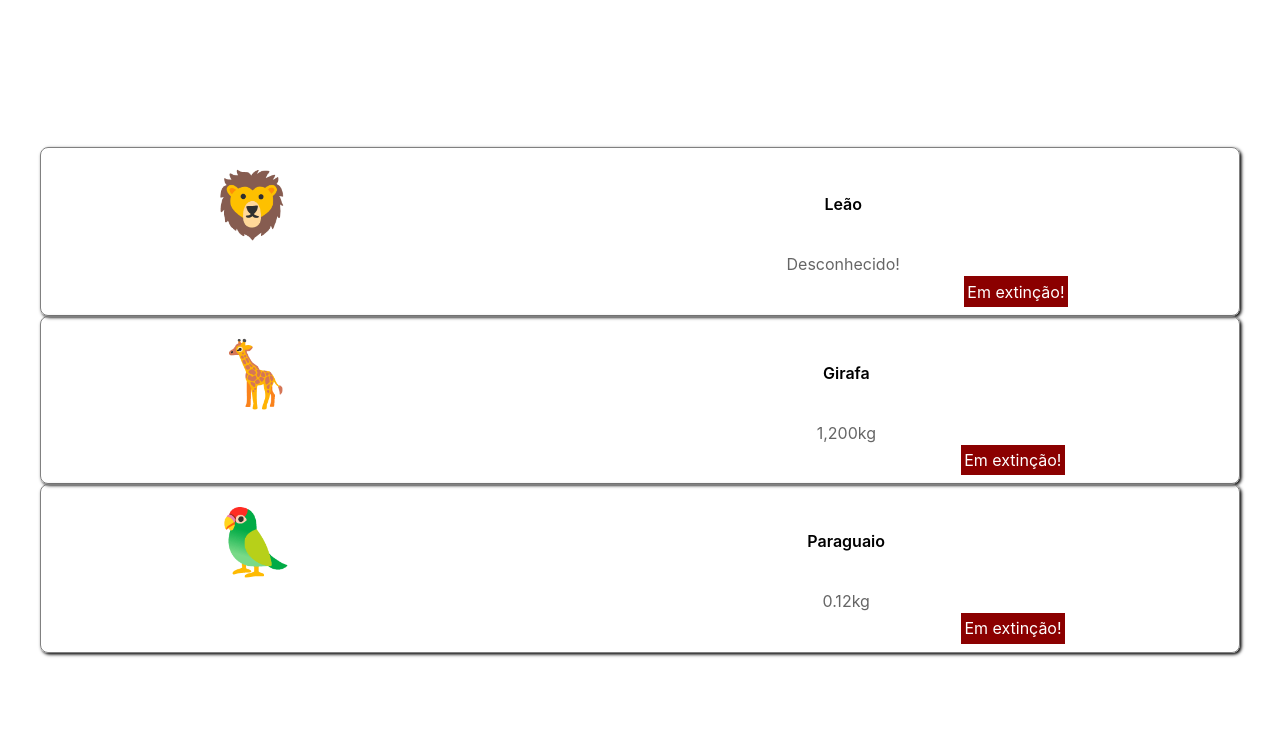
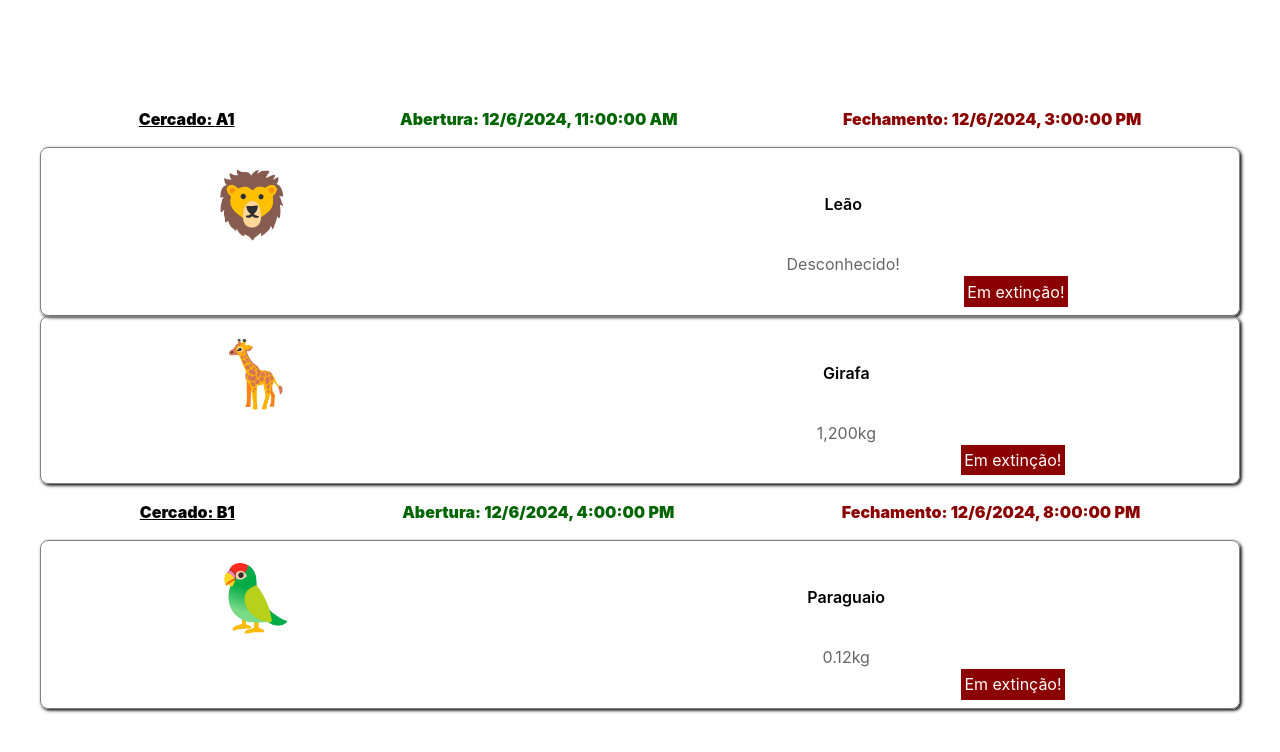
Before and after one commit to ufjf-dcc207/ufjf-dcc207-2024-3-a-atv03-BrenoRMachado, a React (Vite) app: page / in a window 1280 px wide. Shown: the top 752 px of the page. Built offline with nearby package versions, Linux system fonts and the light colour scheme.

Commit message:
adiciona exibição

```diff
--- a/src/Animal.tsx
+++ b/src/Animal.tsx
@@ -13,7 +13,11 @@ export default function({icone, nome, peso , extincao} : AnimalProps)
     <div className="animal">
         <div className="icone">{icone}</div>
         <div className="nome">{nome}</div>
-        {peso >0.0 ? <div className="peso">{peso.toLocaleString()}kg</div> : <div className="peso">Desconhecido!</div>}
+        {peso >0.0 ? (
+            <div className="peso">{peso.toLocaleString()}kg</div>
+            ) : (
+                <div className="peso">Desconhecido!</div>
+            )}
 
         {extincao && <div className="extincao">Em extinção!</div>}
     </div>
--- a/src/App.tsx
+++ b/src/App.tsx
@@ -1,11 +1,14 @@
 import './App.css'
 import Animal from './Animal'
+import Exibicao from './Exibicao';
 
 function App() {
   return (
     <div className ="app">
+      <Exibicao abertura={new Date("2024-12-06T08:00:00.000-03:00")} fechamento={new Date("2024-12-06T12:00-03:00")} cercado="A1"/>
       <Animal icone='🦁' nome='Leão' peso={-1} extincao/>
       <Animal icone='🦒' nome='Girafa' peso={1200} extincao/>
+      <Exibicao abertura={new Date("2024-12-06T13:00:00.000-03:00")} fechamento={new Date("2024-12-06T17:00-03:00")} cercado="B1"/>
       <Animal icone='🦜' nome='Paraguaio' peso={0.12} extincao/>
     </div>
   );
--- /dev/null
+++ b/src/Exibicao.css
@@ -0,0 +1,19 @@
+.exibicao {
+    font-weight: 900;
+    padding: 1em;
+    display: grid;
+    grid-template-areas: "local inicio fim";
+    place-items: center;
+    .inicio {
+        color: darkgreen;
+        grid-area: inicio;
+    }
+    .fim {
+        color: darkred;
+        grid-area: fim;
+    }
+    .local {
+        text-decoration: underline;
+        grid-area: local;
+    }
+}
--- /dev/null
+++ b/src/Exibicao.tsx
@@ -0,0 +1,15 @@
+import "./Exibicao.css";
+interface ExibicaoProps {
+    abertura: Date;
+    fechamento: Date;
+    cercado: string;
+}
+export default function Exibicao({abertura:inicio, fechamento:fim, cercado:local}:ExibicaoProps){
+    return (
+    <div className="exibicao">
+        <div className="inicio">Abertura: {inicio.toLocaleString()}</div>
+        <div className="fim">Fechamento: {fim.toLocaleString()}</div>
+        <div className="local">Cercado: {local}</div>
+    </div>
+    );
+}
```
